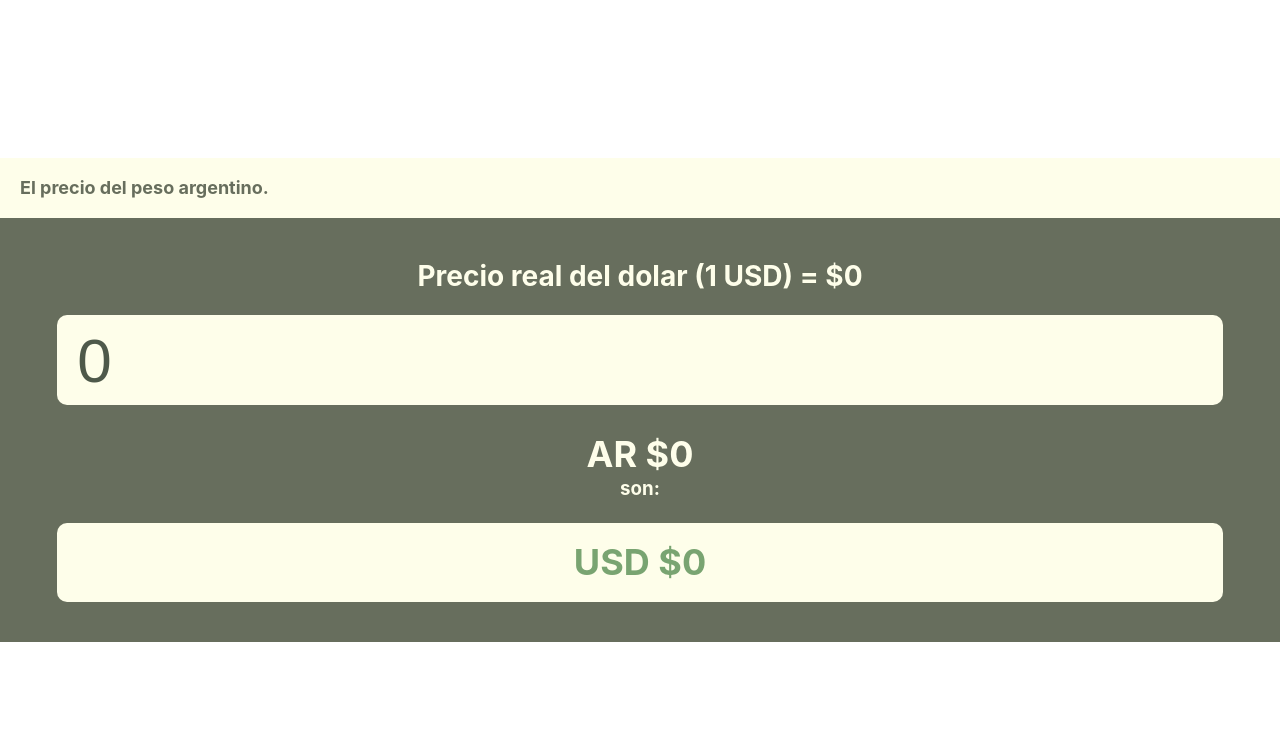
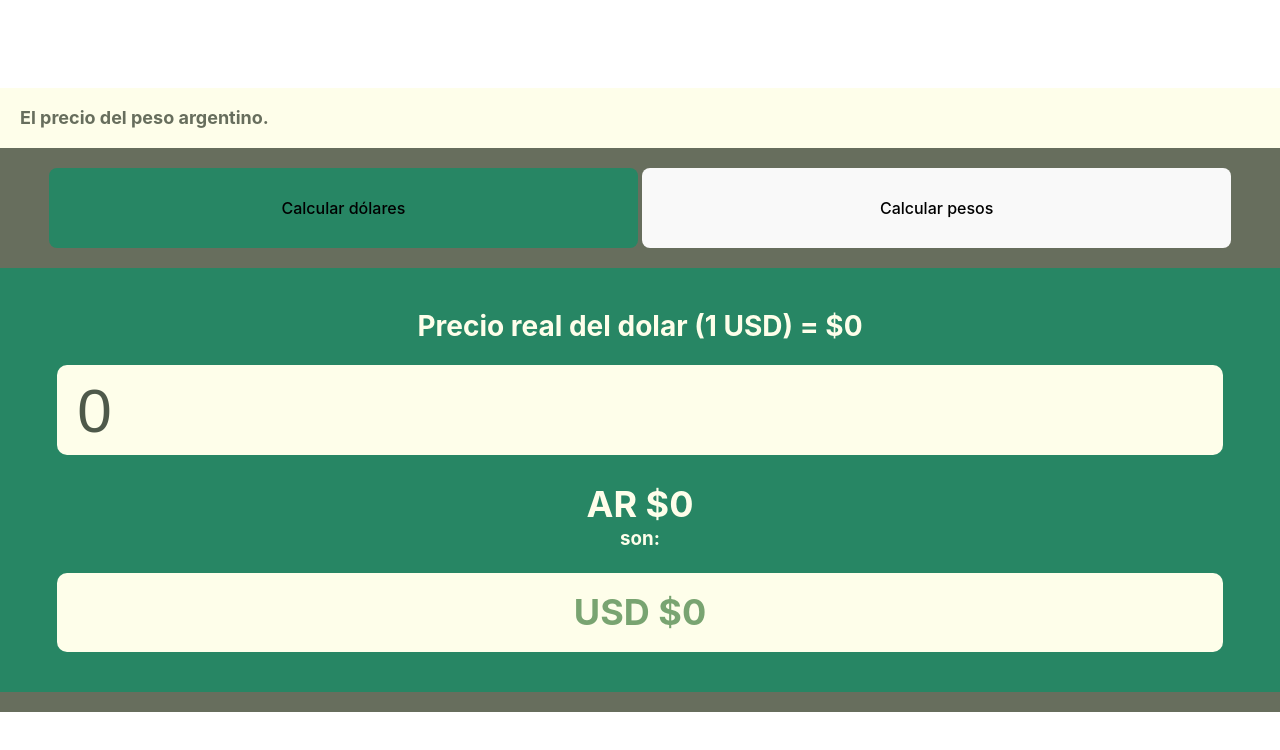
Before and after one commit to kemken077/argentina-dollar-prices-calculations, a Svelte app in the folder app/: page / in a window 1280 px wide. Shown: the top 750 px of the page. Built offline with nearby package versions, Linux system fonts and the light colour scheme; no server answers.

Commit message:
Mode buttons and funcionality

```diff
--- a/app/src/App.svelte
+++ b/app/src/App.svelte
@@ -3,13 +3,34 @@
   import DolarPrices from "./lib/DolarPrices.svelte";
   import Header from "./lib/Header.svelte";
   import { SPANISH } from './texts/languages';
+
+  const modes = {
+    dollars: 'dollars',
+    pesos: 'pesos',
+  };
+  let selectedMode = modes.dollars;
+
+  const handleModeButton = (event) => {
+    const id = event.target.id;
+    selectedMode = id === 'dollarsButton' ? 'dollars' : 'pesos';
+  };
 </script>
 
 <main>
   <Header title={SPANISH.header.title} />
   <div class="container">
+    <section class="mode-trigger">
+      <button
+        id="dollarsButton"
+        on:click={handleModeButton}
+        class="{selectedMode === 'dollars' ? 'selected' : ''}">{SPANISH.calculationTrigger.buttons.dollars}</button>
+      <button
+        id="pesosButton"
+        on:click={handleModeButton}
+        class="{selectedMode === 'pesos' ? 'selected' : ''}">{SPANISH.calculationTrigger.buttons.pesos}</button>
+    </section>
     <section class="calculations">
-      <Calculations />
+      <Calculations mode={selectedMode} />
     </section>
     <section class="prices">
       <DolarPrices />
@@ -26,4 +47,20 @@
     max-width: 100%;
     width: 100%;
   }
+  section.mode-trigger {
+    margin: 20px auto;
+  }
+  section.mode-trigger button {
+    height: 80px;
+    width: 46%;
+  }
+  button.selected {
+    outline: none;
+  }
+  button#dollarsButton.selected {
+    background-color: #278664;
+  }
+  button#pesosButton.selected {
+    background-color: #DF551E;
+  }
 </style>
--- a/app/src/lib/Calculations.svelte
+++ b/app/src/lib/Calculations.svelte
@@ -58,9 +58,10 @@
   .calculations {
     padding: 20px;
     box-sizing: border-box;
+    margin-bottom: 20px;
   }
   .calculations.dollars {
-    background: #676E5D;
+    background: #278664;
   }
   .calculations.pesos {
     background: #DF551E;
--- a/app/src/texts/languages.ts
+++ b/app/src/texts/languages.ts
@@ -8,7 +8,13 @@ export const ENGLISH = {
   },
   ourPrice: {
     realPriceTitle: 'Real dollar price (1 USD) = ',
-  }
+  },
+  calculationTrigger: {
+    buttons: {
+      dollars: 'Calculate dollars',
+      pesos: 'Calculate pesos'
+    }
+  },
 };
 
 export const SPANISH = {
@@ -21,5 +27,11 @@ export const SPANISH = {
   },
   ourPrice: {
     realPriceTitle: 'Precio real del dolar (1 USD) = ',
-  }
+  },
+  calculationTrigger: {
+    buttons: {
+      dollars: 'Calcular dólares',
+      pesos: 'Calcular pesos'
+    }
+  },
 };
```
